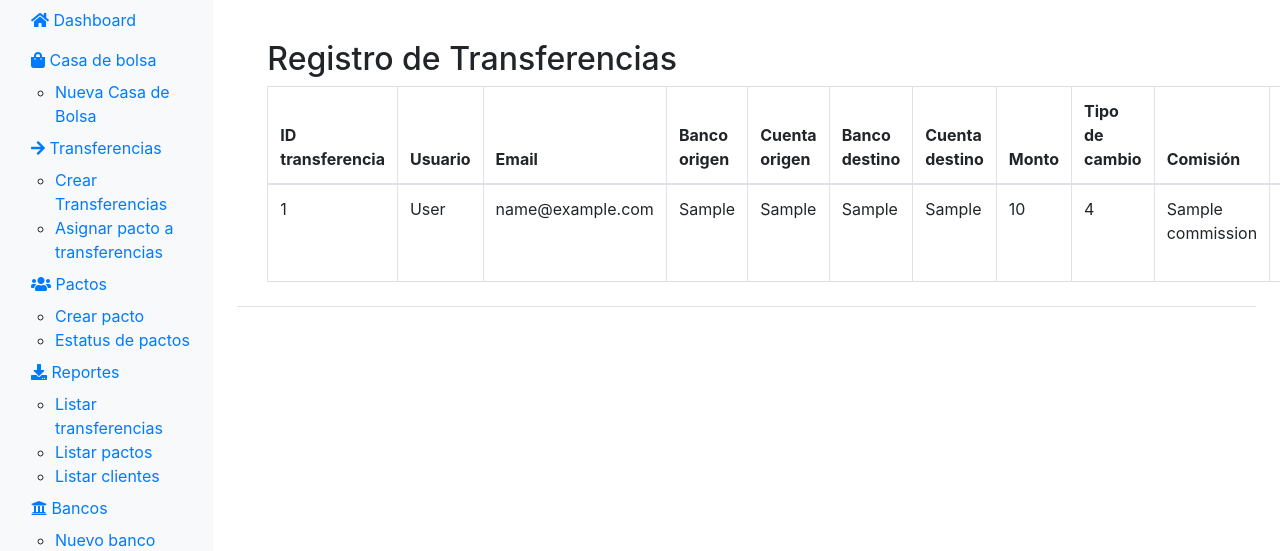
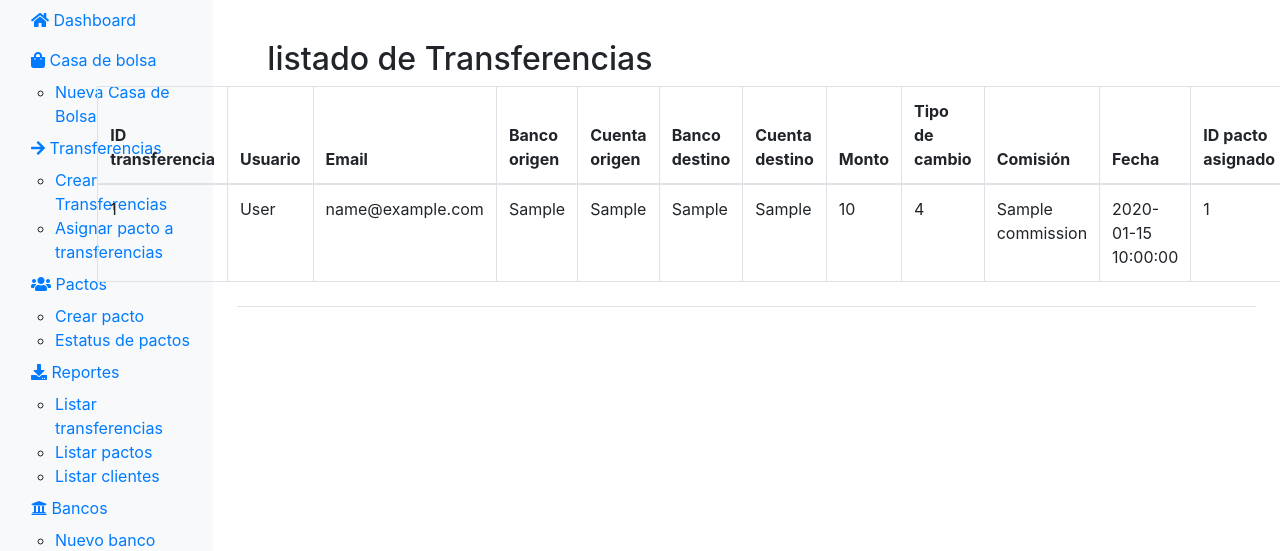
Before and after one commit to JATCIN/proyecto0, a Flask app: template src/templates/list_transfers.html in a window 1280 px wide; the page is wider, and only the part inside the window is pictured. Shown: the part 48-599 px from the top of that part. Run offline with Flask 3, Linux system fonts and the light colour scheme; the template is opened without the code that fills it: most values are stand-ins (such as "Sample title", 1, 10 or a date in 2020); some libraries are stand-ins or nearby versions.

Commit message:
Acomodar tabla list_transferencias 2

```diff
--- a/src/templates/list_pactos.html
+++ b/src/templates/list_pactos.html
@@ -5,7 +5,7 @@
 {% block content %}
 <div class="container">
   <h2 class="mt-4">Listado de Pactos</h2>
-  <table class="table table-bordered" style="transform: translateX(-170px);">
+  <table class="table table-bordered">
     <thead>
       <tr>
         <th>ID</th>
--- a/src/templates/list_transfers.html
+++ b/src/templates/list_transfers.html
@@ -4,8 +4,8 @@
 
 {% block content %}
 <div class="container">
-  <h2 class="mt-4">Registro de Transferencias</h2>
-  <table class="table table-bordered">
+  <h2 class="mt-4">listado de Transferencias</h2>
+  <table class="table table-bordered" style="transform: translateX(-170px);">
     <thead>
       <tr>
         <th>ID transferencia</th>
```
